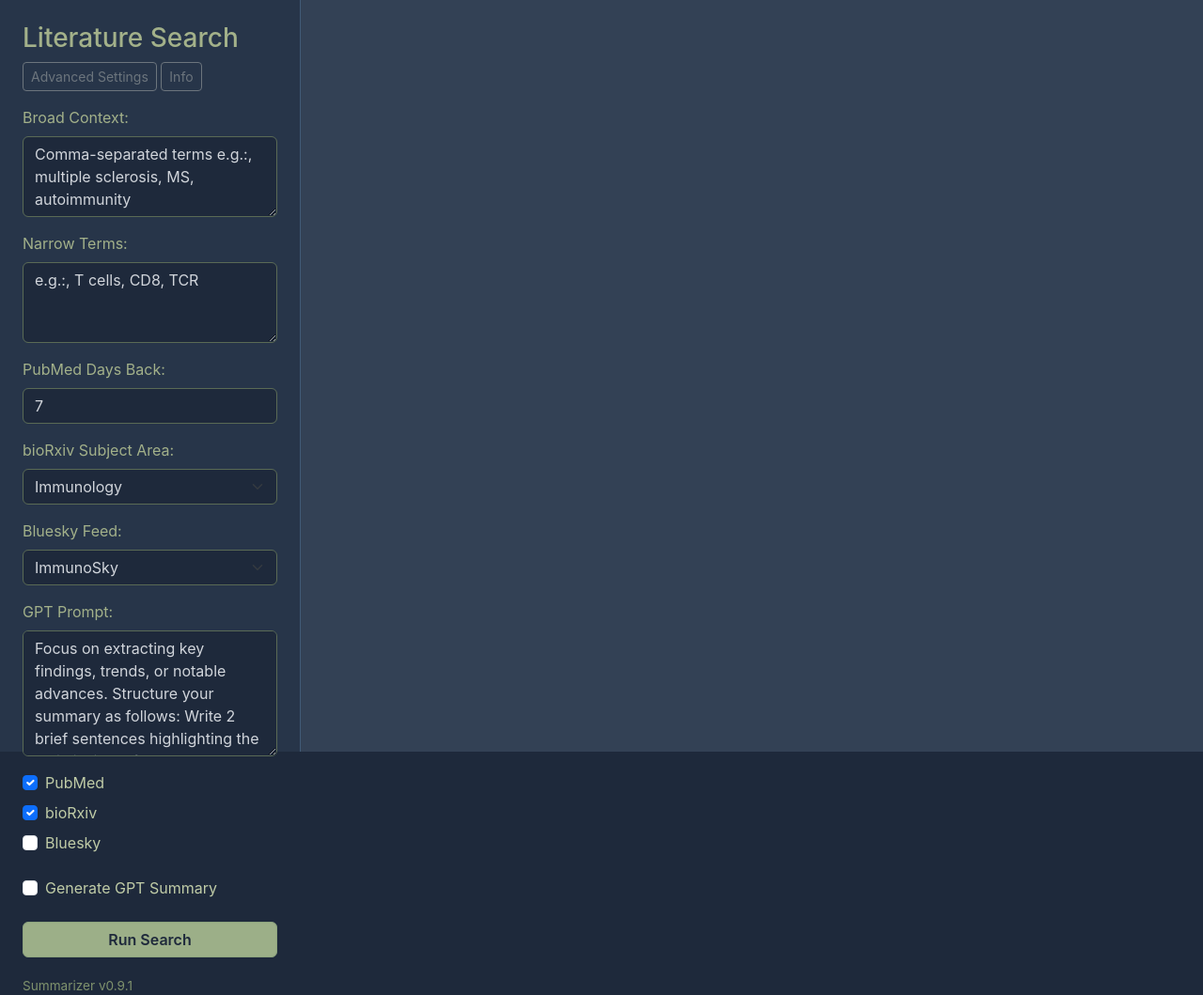
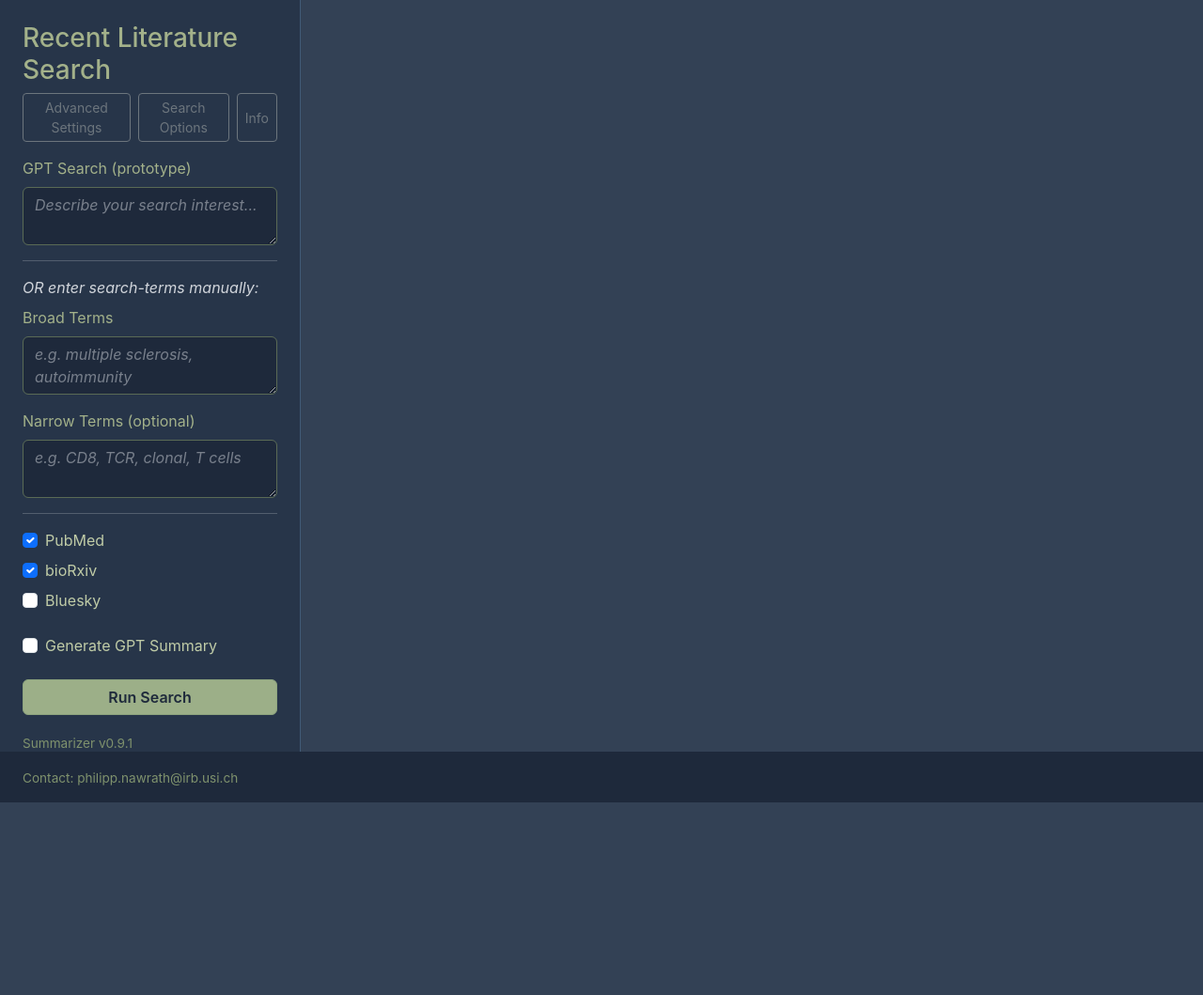
Before and after one commit to pnawrath/LiteratureSummary, a Flask app: page / in a window 1280 px wide. Shown: the top 1059 px of the page at 94% size. After the commit the page ends 854 px from the top, so only its background shows below. Run offline with Flask 3, Linux system fonts and the light colour scheme.

Commit message:
new feature, GPT search

```diff
--- a/app.py
+++ b/app.py
@@ -5,11 +5,11 @@
 import tracemalloc
 from threading import Thread
 import uuid
+import re
+import random
 
+app = Flask(__name__)
 tracemalloc.start()
-app = Flask(__name__)
-
-# In-memory store for background task results
 task_store = {}  # task_id -> {status, result}
 
 
@@ -19,6 +19,16 @@
         task_store[task_id] = {"status": "done", "result": result}
     except Exception as e:
         task_store[task_id] = {"status": "error", "result": str(e)}
+
+
+def extract_terms_from_gpt_output(text):
+    lines = re.split(r"\n|,|;", text)
+    terms = []
+    for line in lines:
+        cleaned = re.sub(r"^\s*\d+[\.\)]?\s*", "", line)
+        if cleaned.strip():
+            terms.append(cleaned.strip())
+    return terms
 
 
 @app.route('/status/<task_id>')
@@ -39,30 +49,60 @@
     html_help_text = markdown.markdown(config["HELP_TEXT"])
 
     if request.method == 'POST':
-        for key in config:
-            val = request.form.get(key)
-            if val is not None:
-                if key in ["use_pubmed", "use_biorxiv", "use_bluesky", "GPT_summary"]:
-                    config[key] = (val == "on")
-                elif key == "DAYS_BACK":
-                    try:
-                        config[key] = int(val)
-                    except ValueError:
-                        config[key] = core.default_config.get(key, 30)
-                elif key in ["broad_terms", "narrow_terms"]:
-                    config[key] = [t.strip() for t in val.split(",") if t.strip()]
+        interest_sentence = request.form.get("interest_sentence", "").strip()
+
+        # Parse checkboxes here (common)
+        config["GPT_summary"] = (request.form.get("GPT_summary") == "on")
+        config["use_pubmed"] = (request.form.get("use_pubmed") == "on")
+        config["use_biorxiv"] = (request.form.get("use_biorxiv") == "on")
+        config["use_bluesky"] = (request.form.get("use_bluesky") == "on")
+
+        if interest_sentence:
+            config["interest_sentence"] = interest_sentence
+
+            # Generate terms
+            gpt_output = core.generate_terms_from_interest(interest_sentence, config)
+            all_terms = extract_terms_from_gpt_output(gpt_output)
+            random.shuffle(all_terms)
+
+            # Split terms into two halves
+            half = len(all_terms) // 2
+            terms1, terms2 = all_terms[:half], all_terms[half:]
+
+            # Use terms as broad and narrow directly (only one fetch)
+            config["broad_terms"] = terms1
+            config["narrow_terms"] = terms2
+
+            all_results, grouped_results, counts, searched_sources = core.fetch_all_results(config)
+
+        else:
+            # Use existing form values
+            for key in config:
+                val = request.form.get(key)
+                if val is not None:
+                    if key in ["use_pubmed", "use_biorxiv", "use_bluesky", "GPT_summary"]:
+                        config[key] = (val == "on")
+                    elif key == "DAYS_BACK":
+                        try:
+                            config[key] = int(val)
+                        except ValueError:
+                            config[key] = core.default_config.get(key, 30)
+                    elif key in ["broad_terms", "narrow_terms"]:
+                        config[key] = [t.strip() for t in val.split(",") if t.strip()]
+                    else:
+                        config[key] = val
                 else:
-                    config[key] = val
-            else:
-                if key in ["use_pubmed", "use_biorxiv", "use_bluesky", "GPT_summary"]:
-                    config[key] = False
+                    if key in ["use_pubmed", "use_biorxiv", "use_bluesky", "GPT_summary"]:
+                        config[key] = False
 
-        all_results, grouped_results, counts, searched_sources = core.fetch_all_results(config)
-        total_results_count = sum(len(grouped_results[src]) for src in searched_sources)
+            all_results, grouped_results, counts, searched_sources = core.fetch_all_results(config)
 
-        if all(len(grouped_results[src]) == 0 for src in searched_sources):
+        total_results_count = sum(counts.values())
+
+        if total_results_count == 0:
             status_messages.append("No results found for your search terms in the selected sources.")
 
+        # Launch summary task if enabled
         if config.get("GPT_summary") and all_results:
             if total_results_count < 60:
                 task_id = str(uuid.uuid4())
--- a/static/style.css
+++ b/static/style.css
@@ -36,6 +36,12 @@
     padding: 20px;
     background-color: #334155; /* lighter slate blue */
     color: #e0e6f2;
+}
+
+.form-control::placeholder {
+  color: #d1d5db !important;
+  opacity: 0.5 !important;
+  font-style: italic;
 }
 
 /* Headings and labels */
@@ -198,7 +204,7 @@
 
 /* Loading spinner overlay */
 #loading-spinner {
-  display: none;  /* hidden by default */
+  display: none; !important; /* hidden by default */
   opacity: 0;
   transition: opacity 0.4s ease;
   position: fixed;
--- a/templates/index.html
+++ b/templates/index.html
@@ -8,6 +8,7 @@
     <link rel="stylesheet" href="{{ url_for('static', filename='style.css') }}">
 </head>
 
+<body>
 <div id="loading-spinner">
   <video autoplay loop muted playsinline style="max-width: 180px; width: 100%; height: auto;">
     <source src="{{ url_for('static', filename='loading.webm') }}" type="video/webm" />
@@ -22,38 +23,29 @@
         <div class="col-md-4 col-lg-3 sidebar p-4">
 
             <div class="settings-form">
-                <h3>Literature Search</h3>
+                <h3>Recent Literature Search</h3>
                 <form method="POST">
 
-                    <!-- Button to toggle advanced settings -->
-                    <button class="btn btn-sm btn-outline-secondary mb-3" type="button" data-bs-toggle="collapse" data-bs-target="#advancedSettings" aria-expanded="false" aria-controls="advancedSettings">
+                    <!-- Row with buttons side by side -->
+                    <div class="d-flex gap-2 mb-3">
+                      <button class="btn btn-sm btn-outline-secondary flex-grow-1" type="button" data-bs-toggle="collapse" data-bs-target="#advancedSettings" aria-expanded="false" aria-controls="advancedSettings">
                           Advanced Settings
                       </button>
 
-                    <!-- Button to toggle How to Use -->
-                    <button class="btn btn-sm btn-outline-secondary mb-3" type="button" data-bs-toggle="collapse" data-bs-target="#howToUseBox" aria-expanded="false" aria-controls="howToUseBox">
+                      <button class="btn btn-sm btn-outline-secondary flex-grow-1" type="button" data-bs-toggle="collapse" data-bs-target="#searchOptionsCollapse" aria-expanded="false" aria-controls="searchOptionsCollapse">
+                          Search Options
+                      </button>
+
+                      <button class="btn btn-sm btn-outline-secondary flex-grow-1" type="button" data-bs-toggle="collapse" data-bs-target="#howToUseBox" aria-expanded="false" aria-controls="howToUseBox">
                           Info
                       </button>
-
-                    <!-- Collapsible How to Use content -->
-                    <div class="collapse mb-3" id="howToUseBox">
-                      <div class="p-2" style="background-color: #1e293b; color: #d1d5db; border: 1px solid #5a6a55; border-radius: 6px; font-size: 0.9rem; line-height: 1.4;">
-                        {{ help_text | safe }}
-                      </div>
                     </div>
 
+                    <!-- Advanced Settings panel -->
                     <div class="collapse" id="advancedSettings">
                         <div class="mb-3">
                             <label for="Entrez_email" class="form-label">Entrez Email:</label>
                             <input type="email" id="Entrez_email" name="Entrez_email" class="form-control" value="{{ config['Entrez_email'] }}" required />
-                        </div>
-
-                        <div class="mb-3">
-                            <label for="FILTER_SCOPE" class="form-label">PubMed Filter Scope:</label>
-                            <select id="FILTER_SCOPE" name="FILTER_SCOPE" class="form-select">
-                                <option value="title" {% if config['FILTER_SCOPE'] == 'title' %}selected{% endif %}>Title</option>
-                                <option value="title+abstract" {% if config['FILTER_SCOPE'] == 'title+abstract' %}selected{% endif %}>Title + Abstract</option>
-                            </select>
                         </div>
 
                         <div class="mb-3">
@@ -70,21 +62,23 @@
                             <label for="openai_api_key" class="form-label">OpenAI API Key:</label>
                             <input type="password" id="openai_api_key" name="openai_api_key" class="form-control" value="{{ config['openai_api_key'] }}" />
                         </div>
+
+                        <hr>
+                    </div>
+
+                    <!-- Search Options panel -->
+                    <div class="collapse" id="searchOptionsCollapse">
+                      <div class="mb-3">
+                          <label for="DAYS_BACK" class="form-label">PubMed Days Back:</label>
+                          <input type="number" id="DAYS_BACK" name="DAYS_BACK" class="form-control" value="{{ config['DAYS_BACK'] }}" min="1" max="365" />
                       </div>
 
                       <div class="mb-3">
-                        <label for="broad_terms" class="form-label" title="Comma-separated broad search terms.">Broad Context:</label>
-                        <textarea id="broad_terms" name="broad_terms" class="form-control" rows="3">{{ config['broad_terms']|join(', ') }}</textarea>
-                    </div>
-
-                    <div class="mb-3">
-                        <label for="narrow_terms" class="form-label" title="Comma-separated narrow filter terms.">Narrow Terms:</label>
-                        <textarea id="narrow_terms" name="narrow_terms" class="form-control" rows="3">{{ config['narrow_terms']|join(', ') }}</textarea>
-                    </div>
-
-                    <div class="mb-3">
-                        <label for="DAYS_BACK" class="form-label">PubMed Days Back:</label>
-                        <input type="number" id="DAYS_BACK" name="DAYS_BACK" class="form-control" value="{{ config['DAYS_BACK'] }}" min="1" max="365" />
+                          <label for="FILTER_SCOPE" class="form-label">PubMed Filter Scope:</label>
+                          <select id="FILTER_SCOPE" name="FILTER_SCOPE" class="form-select">
+                              <option value="title" {% if config['FILTER_SCOPE'] == 'title' %}selected{% endif %}>Title</option>
+                              <option value="title+abstract" {% if config['FILTER_SCOPE'] == 'title+abstract' %}selected{% endif %}>Title + Abstract</option>
+                          </select>
                       </div>
 
                       <div class="mb-3">
@@ -110,10 +104,46 @@
                       </div>
 
                       <div class="mb-3">
-                        <label for="prompt1" class="form-label">GPT Prompt:</label>
+                          <label for="prompt1" class="form-label">GPT Summary:</label>
                           <textarea id="prompt1" name="prompt1" rows="5" class="form-control">{{ config['prompt1'] }}</textarea>
                       </div>
+                        <hr>
+                    </div>
 
+                    <!-- Info Box -->
+                    <div class="collapse mb-3" id="howToUseBox">
+                      <div class="p-2" style="background-color: #1e293b; color: #d1d5db; border: 1px solid #5a6a55; border-radius: 6px; font-size: 0.9rem; line-height: 1.4;">
+                        {{ help_text | safe }}
+                      </div>
+                    </div>
+
+                    <!-- Search Boxes -->
+                    <div class="mb-3">
+                      <label for="interest_sentence" class="form-label">GPT Search (prototype)</label>
+                      <textarea id="interest_sentence" name="interest_sentence" class="form-control" rows="2"
+  placeholder="Describe your search interest...">{{ config['interest_sentence'] if config['interest_sentence'] else '' }}</textarea>
+
+                    </div>
+
+                    <hr>
+
+                    <p class="mb-2"><em>OR enter search-terms manually:</em></p>
+
+                    <div class="mb-3">
+                      <label for="broad_terms" class="form-label" title="Comma-separated broad search terms.">Broad Terms</label>
+                      <textarea id="broad_terms" name="broad_terms" class="form-control" rows="2"
+  placeholder="e.g. multiple sclerosis, autoimmunity">{{ config['broad_terms']|join(', ') if config['broad_terms'] else '' }}</textarea>
+                    </div>
+
+                    <div class="mb-3">
+                      <label for="narrow_terms" class="form-label" title="Comma-separated narrow filter terms.">Narrow Terms (optional)</label>
+                      <textarea id="narrow_terms" name="narrow_terms" class="form-control" rows="2"
+  placeholder="e.g. CD8, TCR, clonal, T cells">{{ config['narrow_terms']|join(', ') if config['narrow_terms'] else '' }}</textarea>
+                    </div>
+
+                    <hr>
+
+                    <!-- Toggle Boxes -->
                     <div class="form-check mb-2">
                         <input type="checkbox" id="use_pubmed" name="use_pubmed" class="form-check-input" {% if config['use_pubmed'] %}checked{% endif %} />
                         <label class="form-check-label" for="use_pubmed">PubMed</label>
@@ -134,7 +164,9 @@
                         <label class="form-check-label" for="GPT_summary">Generate GPT Summary</label>
                     </div>
 
+                    <!-- RUN Button -->
                     <button type="submit" class="btn btn-primary w-100">Run Search</button>
+
                 </form>
             </div>
 
@@ -261,10 +293,12 @@
 
       if (data.status === "done") {
         document.getElementById("summary").textContent = data.result;
+        document.getElementById("loading-spinner").classList.remove("show");
       } else if (data.status === "error") {
         document.getElementById("summary").textContent = "❌ Error: " + data.result;
+        document.getElementById("loading-spinner").classList.remove("show");
       } else {
-                setTimeout(checkStatus, 2000); // Retry every 2 seconds
+        setTimeout(checkStatus, 2000);
       }
     };
     checkStatus();
```
Also changed, not shown: config_file.py (+5 -6 lines), core.py (+107 -45 lines), static/info.md (+8 -3 lines). Lines whose indentation alone changed are shown as unchanged.
